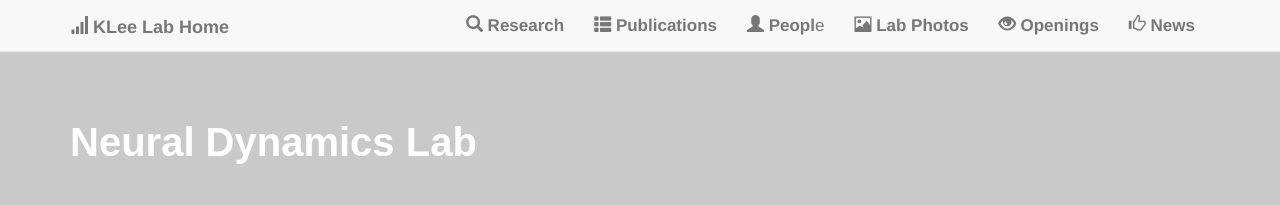
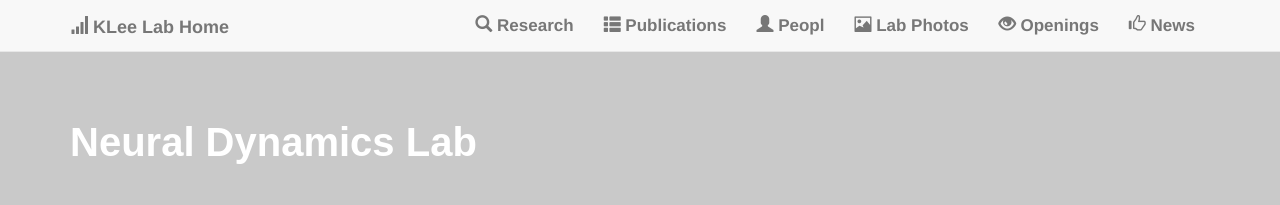
Before and after one commit to kleelab/kleelab.github.io, a Jekyll site: the page built from index.html, in a window 1280 px wide. Shown: the top 205 px of the page. Built offline with Jekyll 4.4.1, drawn with Linux system fonts in a browser that asks for light colours; nearby versions of some CDN libraries; a style sheet for code colours, icons or effects is not loaded.

Commit message:
Update header.html

```diff
--- a/_includes/header.html
+++ b/_includes/header.html
@@ -13,7 +13,7 @@
             <ul class="nav navbar-nav pull-right">
                 <li><a href="/projects.html"><span class="glyphicon glyphicon-search" aria-hidden="true"></span><strong>  Research</strong></a></li>
                 <li><a href="/publications.html"><span class="glyphicon glyphicon-th-list" aria-hidden="true"></span><strong>  Publications</strong></a></li>
-                <li><a href="/people.html"><span class="glyphicon glyphicon-user" aria-hidden="true"></span><strong>  Peopl</strong>e</a></li>
+                <li><a href="/people.html"><span class="glyphicon glyphicon-user" aria-hidden="true"></span><strong>  Peopl</strong></a></li>
                 <!--<li><a href="/software.html"><span class="glyphicon glyphicon-camera" aria-hidden="true"></span>  Software</a></li>-->
                 <li><a href="/photos.html"><span class="glyphicon glyphicon-picture" aria-hidden="true"></span><strong>  Lab Photos</strong></a></li>
                 <li><a href="/joinus.html"><span class="glyphicon glyphicon-eye-open" aria-hidden="true"></span><strong>  Openings</strong></a></li>
```
